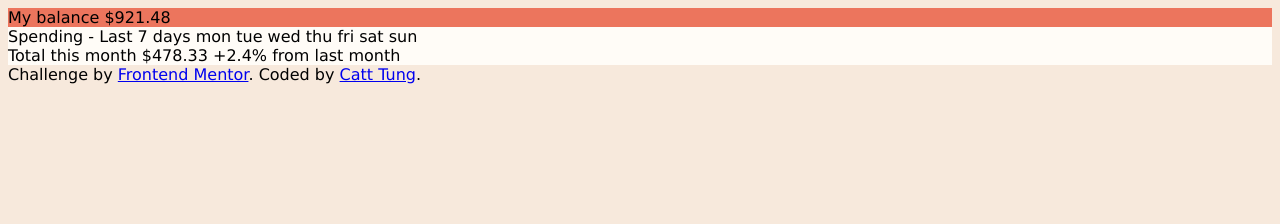
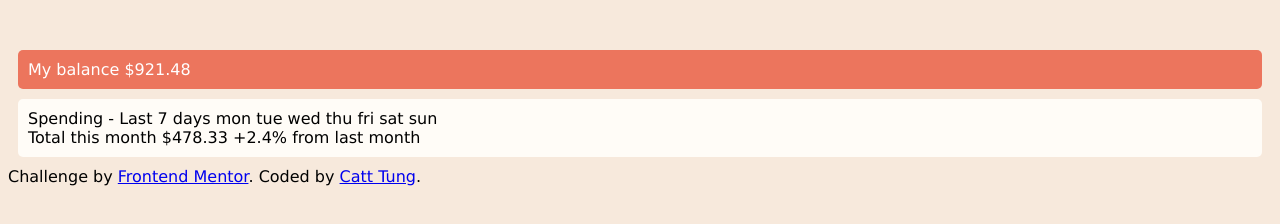
Before and after one commit to catt-tung/expenses-chart-frontend-practice, a plain HTML site: page index.html in a window 1280 px wide. Drawn offline with Linux system fonts and the light colour scheme.

Commit message:
basic styling

```diff
--- a/styles.css
+++ b/styles.css
@@ -5,8 +5,15 @@ body {
 
 .balance-display {
   background-color: #ec755d;
+  color: white;
+  padding: 10px;
+  margin: 50px 10px 10px 10px;
+  border-radius: 5px;
 }
 
 .chart-section {
   background-color: #fffcf7;
+  padding: 10px;
+  margin: 10px;
+  border-radius: 5px;
 }
```
